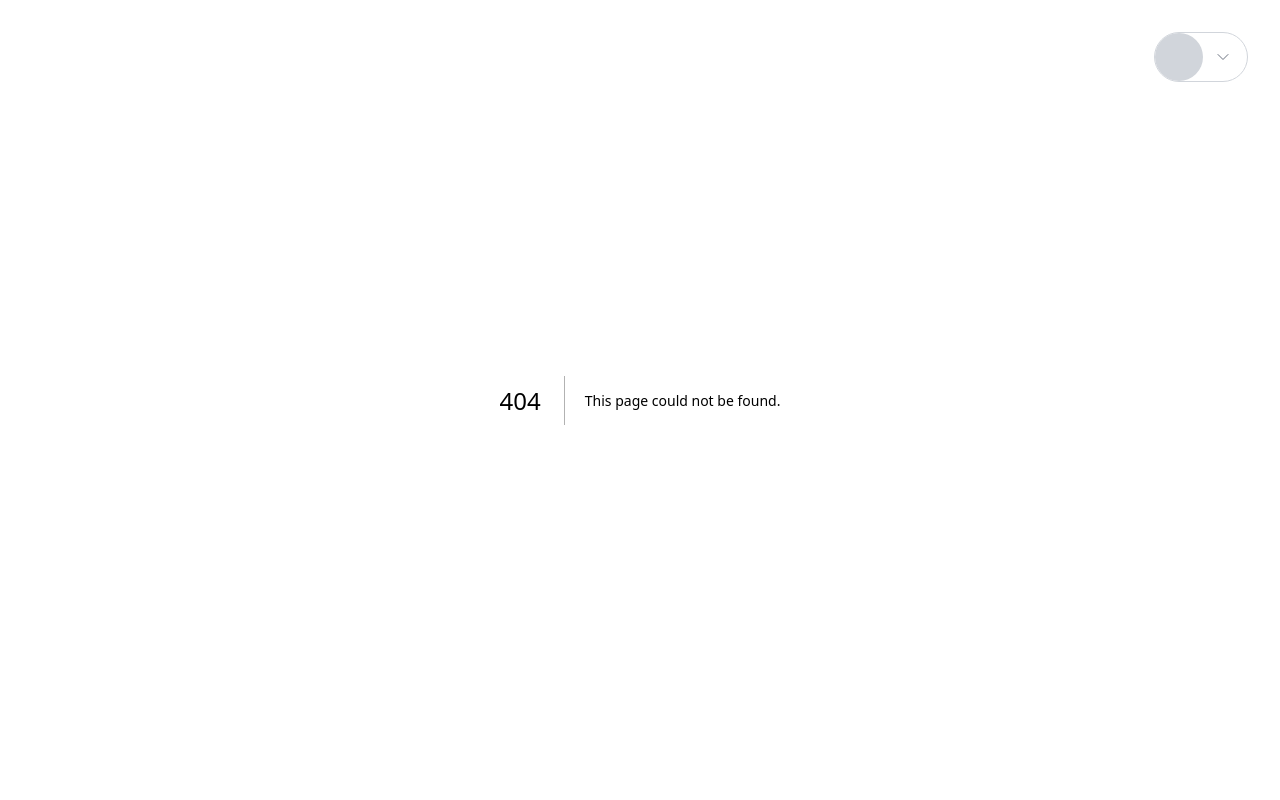
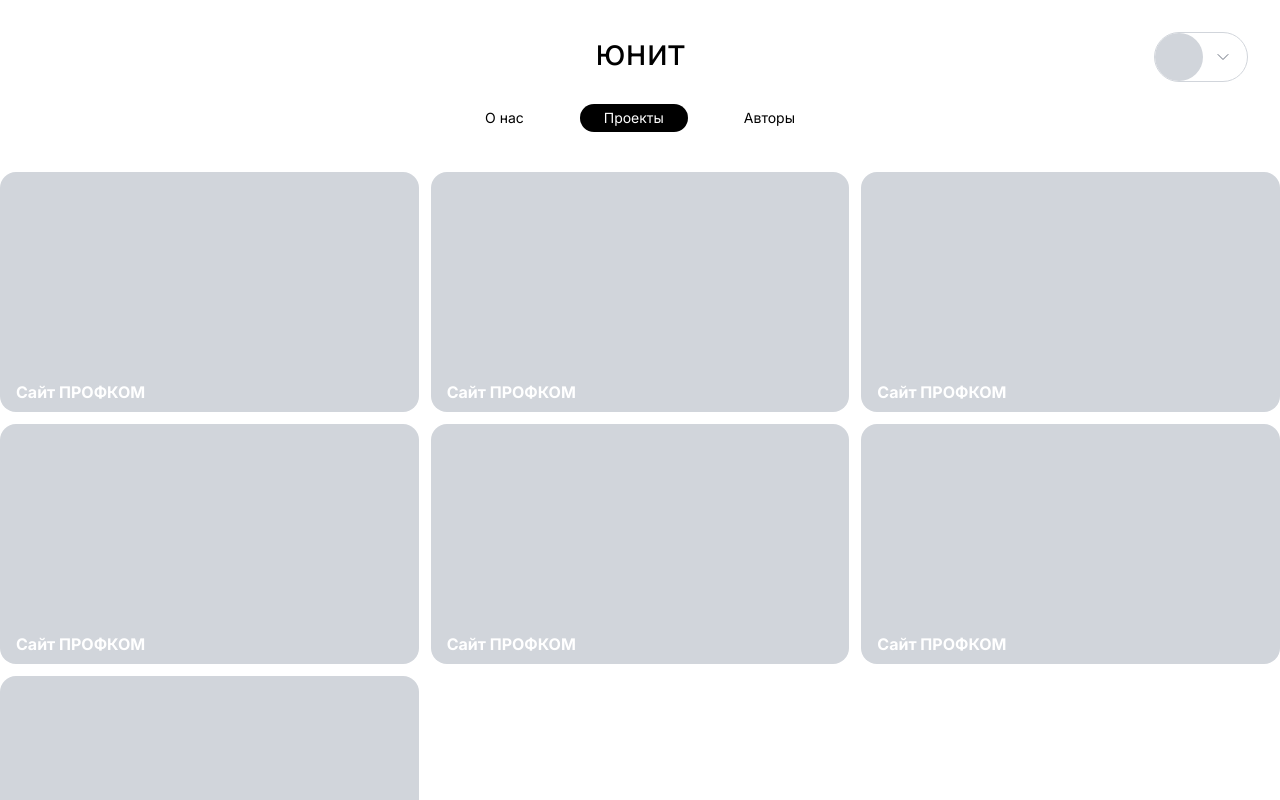
Before and after one commit to pr0gra/unit, a Next.js app: page /p in a window 1280 px wide. Before the commit this address had no page. Shown: the top 800 px of the page. Built offline with nearby package versions, Linux system fonts and the light colour scheme.

Commit message:
страница проектов

```diff
--- a/app/p/[project]/page.tsx
+++ b/app/p/[project]/page.tsx
@@ -9,7 +9,7 @@ export default function Project({ params }: { params: any }) {
         <Link className="px-6 py-1" href="/">
           О нас
         </Link>
-        <Link className="px-6 py-1" href="/">
+        <Link className="bg-black text-white rounded-full px-6 py-1" href="/">
           Проекты
         </Link>
         <Link className="px-6 py-1" href="/">
--- /dev/null
+++ b/app/p/page.tsx
@@ -0,0 +1,64 @@
+import Link from "next/link";
+
+export default function Projects() {
+  return (
+    <div className="pb-20">
+      <div className="text-4xl py-8 flex justify-center">юнит</div>
+      <div className="flex justify-center text-sm space-x-8">
+        <Link className="px-6 py-1" href="/">
+          О нас
+        </Link>
+        <Link className="bg-black text-white rounded-full px-6 py-1" href="/p">
+          Проекты
+        </Link>
+        <Link className="px-6 py-1" href="/a">
+          Авторы
+        </Link>
+      </div>
+      <div className="max-w-7xl mx-auto mt-10 grid grid-cols-3 gap-3">
+        <Link
+          href="/p/unit"
+          className="relative bg-gray-300 rounded-2xl text-white font-bold w-full h-[240px]"
+        >
+          <div className="absolute bottom-2 left-4">Сайт ПРОФКОМ</div>
+        </Link>
+        <Link
+          href="/p/unit"
+          className="relative bg-gray-300 rounded-2xl text-white font-bold w-full h-[240px]"
+        >
+          <div className="absolute bottom-2 left-4">Сайт ПРОФКОМ</div>
+        </Link>
+        <Link
+          href="/p/unit"
+          className="relative bg-gray-300 rounded-2xl text-white font-bold w-full h-[240px]"
+        >
+          <div className="absolute bottom-2 left-4">Сайт ПРОФКОМ</div>
+        </Link>
+        <Link
+          href="/p/unit"
+          className="relative bg-gray-300 rounded-2xl text-white font-bold w-full h-[240px]"
+        >
+          <div className="absolute bottom-2 left-4">Сайт ПРОФКОМ</div>
+        </Link>
+        <Link
+          href="/p/unit"
+          className="relative bg-gray-300 rounded-2xl text-white font-bold w-full h-[240px]"
+        >
+          <div className="absolute bottom-2 left-4">Сайт ПРОФКОМ</div>
+        </Link>
+        <Link
+          href="/p/unit"
+          className="relative bg-gray-300 rounded-2xl text-white font-bold w-full h-[240px]"
+        >
+          <div className="absolute bottom-2 left-4">Сайт ПРОФКОМ</div>
+        </Link>
+        <Link
+          href="/p/unit"
+          className="relative bg-gray-300 rounded-2xl text-white font-bold w-full h-[240px]"
+        >
+          <div className="absolute bottom-2 left-4">Сайт ПРОФКОМ</div>
+        </Link>
+      </div>
+    </div>
+  );
+}
--- a/app/page.tsx
+++ b/app/page.tsx
@@ -48,10 +48,10 @@ export default function Home() {
         <Link className="bg-white rounded-full px-6 py-1" href="/">
           О нас
         </Link>
-        <Link className="text-white px-6 py-1" href="/">
+        <Link className="text-white px-6 py-1" href="/p">
           Проекты
         </Link>
-        <Link className="text-white px-6 py-1" href="/">
+        <Link className="text-white px-6 py-1" href="/a">
           Авторы
         </Link>
       </div>
```
